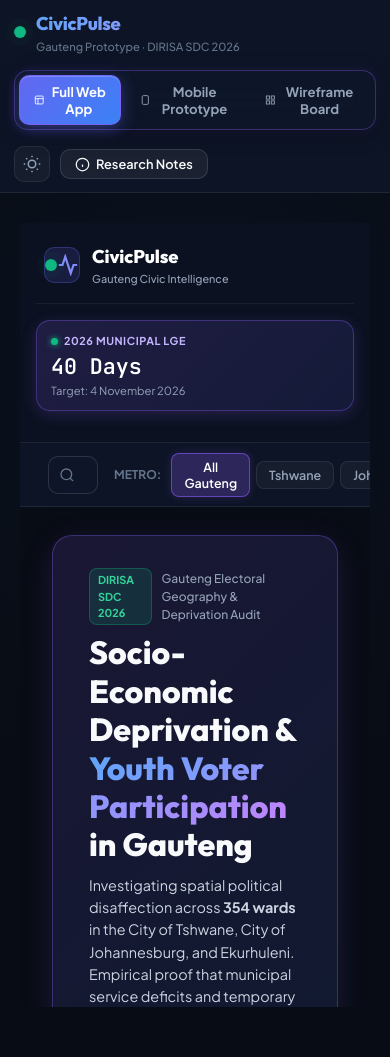
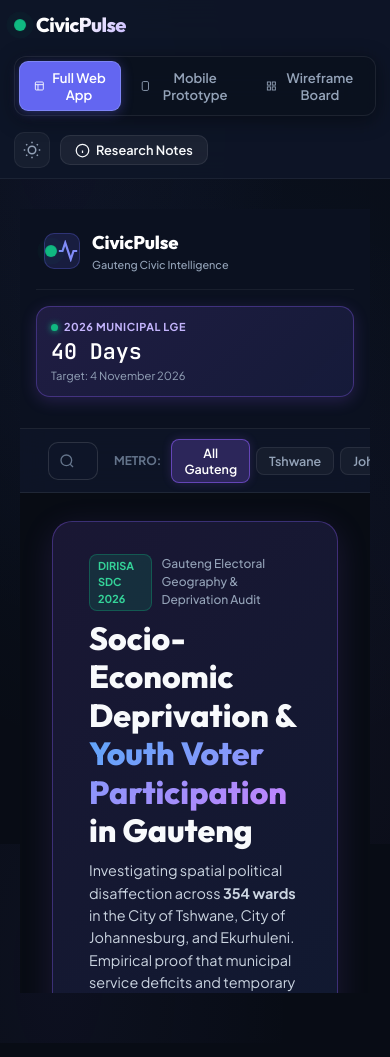
Before and after one commit to BongaManzini/CivicPulse, a website built with Vite: page index.html in a window 390 px wide. Built offline with nearby package versions, Linux system fonts and the light colour scheme.

Commit message:
feat: rename project to CivicPulse, modernize theme, and add official presentation script

```diff
--- a/index.html
+++ b/index.html
@@ -3,8 +3,8 @@
 <head>
   <meta charset="UTF-8">
   <meta name="viewport" content="width=device-width, initial-scale=1.0">
-  <title>CivicPulse Gauteng — Political Geography, Deprivation & Youth Voter Participation Prototype</title>
-  <meta name="description" content="Interactive prototype for CivicPulse Gauteng investigation: ward-level socio-economic conditions, political disaffection, and youth voter participation (DIRISA SDC 2026).">
+  <title>CivicPulse</title>
+  <meta name="description" content="CivicPulse: Advanced political geography, structural deprivation, and voter participation intelligence platform.">
 
   <!-- Google Fonts -->
   <link rel="preconnect" href="https://fonts.googleapis.com">
@@ -21,7 +21,6 @@
       <div class="pulse-beacon"></div>
       <div class="brand-text">
         <span class="brand-name">CivicPulse</span>
-        <span class="brand-badge">Gauteng Prototype · DIRISA SDC 2026</span>
       </div>
     </div>
 
@@ -127,7 +126,7 @@
           <button type="button" class="sidebar-nav-btn" data-fulltab="simulator" onclick="window.CivicApp.switchFullTab('simulator');">
             <svg width="18" height="18" viewBox="0 0 24 24" fill="none" stroke="currentColor" stroke-width="2"><polygon points="13 2 3 14 12 14 11 22 21 10 12 10 13 2"></polygon></svg>
             <span>Policy Simulator Studio</span>
-            <span class="menu-pill badge-green">What-if</span>
+            <span class="menu-pill">Simulator</span>
           </button>
 
           <div class="menu-category">Civic Engagement</div>
@@ -136,16 +135,15 @@
             <span>Youth Civic Alignment</span>
           </button>
 
-          <div class="menu-category">Research & Impact</div>
+          <div class="menu-category">Research & Systems</div>
           <button type="button" class="sidebar-nav-btn" data-fulltab="purpose" onclick="window.CivicApp.switchFullTab('purpose');">
             <svg width="18" height="18" viewBox="0 0 24 24" fill="none" stroke="currentColor" stroke-width="2"><circle cx="12" cy="12" r="10"></circle><line x1="12" y1="16" x2="12" y2="12"></line><line x1="12" y1="8" x2="12.01" y2="8"></line></svg>
             <span>Study Purpose & Problem</span>
-            <span class="menu-pill badge-blue">DIRISA SDC</span>
           </button>
           <button type="button" class="sidebar-nav-btn" data-fulltab="deployment" onclick="window.CivicApp.switchFullTab('deployment');">
             <svg width="18" height="18" viewBox="0 0 24 24" fill="none" stroke="currentColor" stroke-width="2"><rect x="2" y="3" width="20" height="14" rx="2" ry="2"></rect><line x1="8" y1="21" x2="16" y2="21"></line><line x1="12" y1="17" x2="12" y2="21"></line></svg>
             <span>Architecture & Deployment</span>
-            <span class="menu-pill badge-green">Production</span>
+            <span class="menu-pill">Edge Live</span>
           </button>
         </nav>
 
@@ -1593,7 +1591,7 @@
 
                 <div class="intro-narrative-card">
                   <p class="intro-text">
-                    The <strong>CivicPulse Gauteng</strong> investigation reveals how ward-level socio-economic conditions and political disaffection relate to youth voter participation.
+                    The <strong>CivicPulse</strong> platform models how ward-level socio-economic conditions and political party competition shape voter participation.
                   </p>
                 </div>
 
--- a/src/css/style.css
+++ b/src/css/style.css
@@ -7,33 +7,33 @@
    1. Design Tokens & CSS Custom Properties
    -------------------------------------------------------------------------- */
 :root {
-  /* Color Palette - Dark Theme (Default) */
-  --bg-app: #080c14;
-  --bg-surface: #0f172a;
-  --bg-card: rgba(17, 24, 39, 0.75);
-  --bg-card-hover: rgba(30, 41, 59, 0.85);
-  --bg-input: rgba(15, 23, 42, 0.8);
-
-  --border-subtle: rgba(255, 255, 255, 0.08);
-  --border-card: rgba(255, 255, 255, 0.12);
-  --border-focus: #3b82f6;
+  /* Modern Obsidian & Indigo Theme */
+  --bg-app: #080c15;
+  --bg-surface: #0e1526;
+  --bg-card: rgba(14, 21, 37, 0.72);
+  --bg-card-hover: rgba(20, 30, 52, 0.85);
+  --bg-input: rgba(11, 17, 30, 0.8);
+
+  --border-subtle: rgba(255, 255, 255, 0.06);
+  --border-card: rgba(255, 255, 255, 0.08);
+  --border-focus: #6366f1;
 
   --text-main: #f8fafc;
   --text-muted: #94a3b8;
   --text-dim: #64748b;
 
-  /* Vibrant Accents */
-  --primary: #3b82f6;
-  --primary-hover: #2563eb;
-  --primary-glow: rgba(59, 130, 246, 0.25);
+  /* Refined Accent System */
+  --primary: #6366f1;
+  --primary-hover: #4f46e5;
+  --primary-glow: rgba(99, 102, 241, 0.25);
 
   --accent-purple: #8b5cf6;
-  --accent-purple-glow: rgba(139, 92, 246, 0.25);
-  --accent-purple-bg: rgba(139, 92, 246, 0.12);
+  --accent-purple-glow: rgba(139, 92, 246, 0.2);
+  --accent-purple-bg: rgba(139, 92, 246, 0.08);
 
   --accent-green: #10b981;
   --accent-green-hover: #059669;
-  --accent-green-glow: rgba(16, 185, 129, 0.25);
+  --accent-green-glow: rgba(16, 185, 129, 0.2);
 
   --accent-amber: #f59e0b;
   --accent-red: #ef4444;
@@ -98,6 +98,10 @@
   width: 100%;
   min-height: 100vh;
   background-color: var(--bg-app);
+  background-image:
+    radial-gradient(at 15% 15%, rgba(99, 102, 241, 0.05) 0px, transparent 50%),
+    radial-gradient(at 85% 85%, rgba(139, 92, 246, 0.04) 0px, transparent 50%);
+  background-attachment: fixed;
   color: var(--text-main);
   font-family: var(--font-sans);
   line-height: 1.5;
@@ -179,30 +183,28 @@
 
 .brand-name {
   font-family: var(--font-display);
-  font-size: 1.15rem;
+  font-size: 1.25rem;
   font-weight: 800;
-  letter-spacing: -0.02em;
-  background: linear-gradient(135deg, #60a5fa, #a78bfa);
+  letter-spacing: -0.03em;
+  background: linear-gradient(135deg, #ffffff 40%, #c4b5fd 100%);
   -webkit-background-clip: text;
   -webkit-text-fill-color: transparent;
 }
 
 .brand-badge {
-  font-size: 0.7rem;
-  color: var(--text-dim);
-  font-weight: 500;
-}
-
-/* View Mode Selector Tabs (Wireframe Theme) */
+  display: none;
+}
+
+/* View Mode Selector Tabs */
 .view-mode-selector {
   display: flex;
   align-items: center;
-  background: rgba(15, 23, 42, 0.85);
-  backdrop-filter: blur(14px);
+  background: rgba(11, 17, 30, 0.9);
+  backdrop-filter: blur(16px);
   padding: 4px;
-  border-radius: 14px;
-  border: 1.5px solid rgba(139, 92, 246, 0.35);
-  box-shadow: 0 4px 20px rgba(0, 0, 0, 0.4), 0 0 15px rgba(139, 92, 246, 0.15);
+  border-radius: 12px;
+  border: 1px solid rgba(255, 255, 255, 0.08);
+  box-shadow: 0 4px 20px rgba(0, 0, 0, 0.4);
   gap: 4px;
 }
 
@@ -212,9 +214,9 @@
   gap: 7px;
   padding: 7px 14px;
   font-size: 0.82rem;
-  font-weight: 700;
+  font-weight: 600;
   color: var(--text-muted);
-  border-radius: 10px;
+  border-radius: 9px;
   border: 1px solid transparent;
   background: transparent;
   cursor: pointer;
@@ -223,16 +225,14 @@
 
 .mode-btn:hover {
   color: #ffffff;
-  background: rgba(255, 255, 255, 0.08);
-  border-color: rgba(255, 255, 255, 0.12);
-  transform: translateY(-1px);
+  background: rgba(255, 255, 255, 0.06);
 }
 
 .mode-btn.active {
   color: #ffffff;
-  background: linear-gradient(135deg, #6366f1 0%, #3b82f6 100%);
-  border-color: rgba(139, 92, 246, 0.6);
-  box-shadow: 0 4px 16px rgba(99, 102, 241, 0.4), inset 0 1px 0 rgba(255, 255, 255, 0.2);
+  background: #6366f1;
+  border-color: rgba(165, 180, 252, 0.4);
+  box-shadow: 0 2px 12px rgba(99, 102, 241, 0.35);
 }
 
 /* Screen Stepper (Pills) */
@@ -3298,30 +3298,23 @@
 
 .menu-pill {
   font-size: 0.68rem;
-  font-weight: 700;
-  padding: 2px 7px;
-  border-radius: 9999px;
+  font-weight: 600;
+  padding: 2px 8px;
+  border-radius: 6px;
   margin-left: auto;
-  background: rgba(255, 255, 255, 0.08);
-  color: #cbd5e1;
-}
-
-.menu-pill.badge-red {
-  background: rgba(239, 68, 68, 0.2);
-  color: #f87171;
-  border: 1px solid rgba(239, 68, 68, 0.3);
-}
-
-.menu-pill.badge-blue {
-  background: rgba(59, 130, 246, 0.2);
-  color: #60a5fa;
-  border: 1px solid rgba(59, 130, 246, 0.3);
-}
-
-.menu-pill.badge-green {
-  background: rgba(16, 185, 129, 0.2);
-  color: #34d399;
-  border: 1px solid rgba(16, 185, 129, 0.3);
+  background: rgba(255, 255, 255, 0.05);
+  color: #94a3b8;
+  border: 1px solid rgba(255, 255, 255, 0.07);
+}
+
+.menu-pill.badge-red,
+.menu-pill.badge-blue,
+.menu-pill.badge-green,
+.menu-pill.badge-amber,
+.menu-pill.badge-purple {
+  background: rgba(255, 255, 255, 0.05);
+  color: #94a3b8;
+  border: 1px solid rgba(255, 255, 255, 0.07);
 }
 
 /* User Footer */
```
Also changed, not shown: PRESENTATION_SCRIPT.md (added, +193 -0 lines), README.md.
